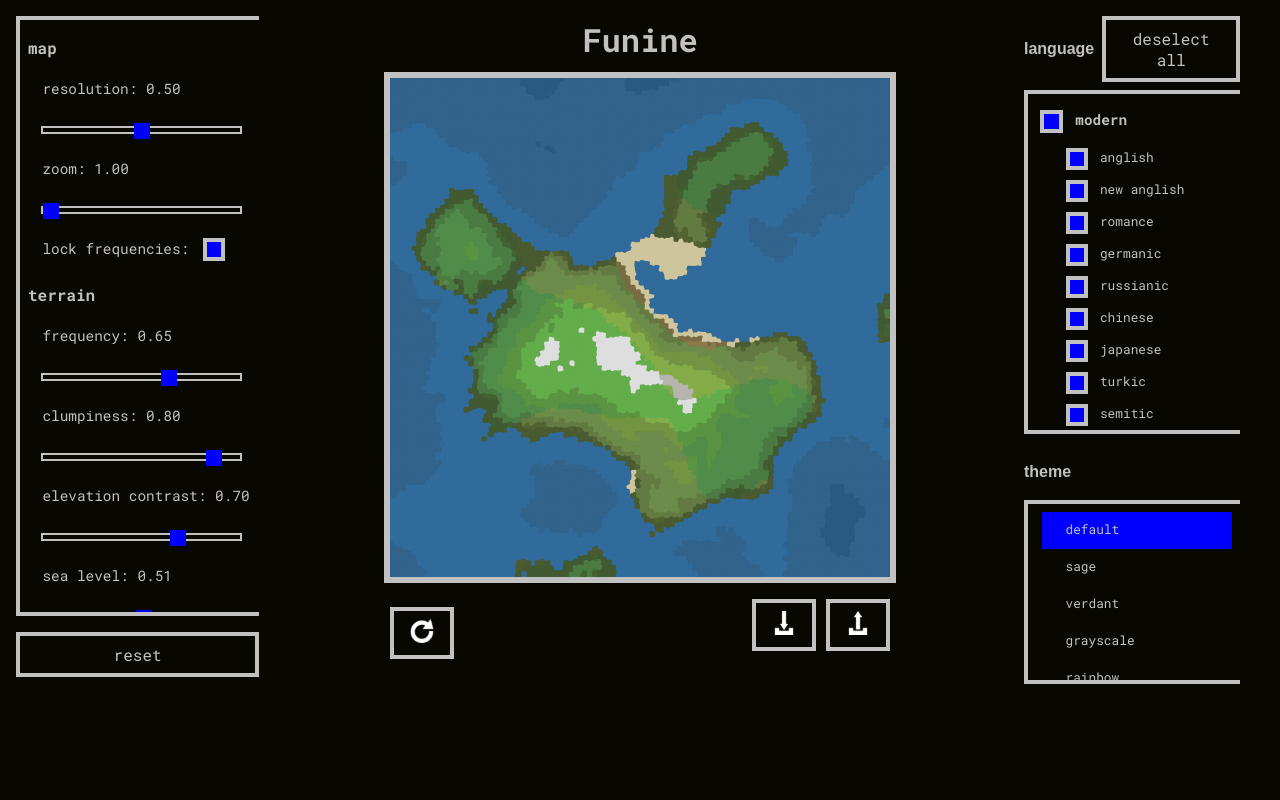
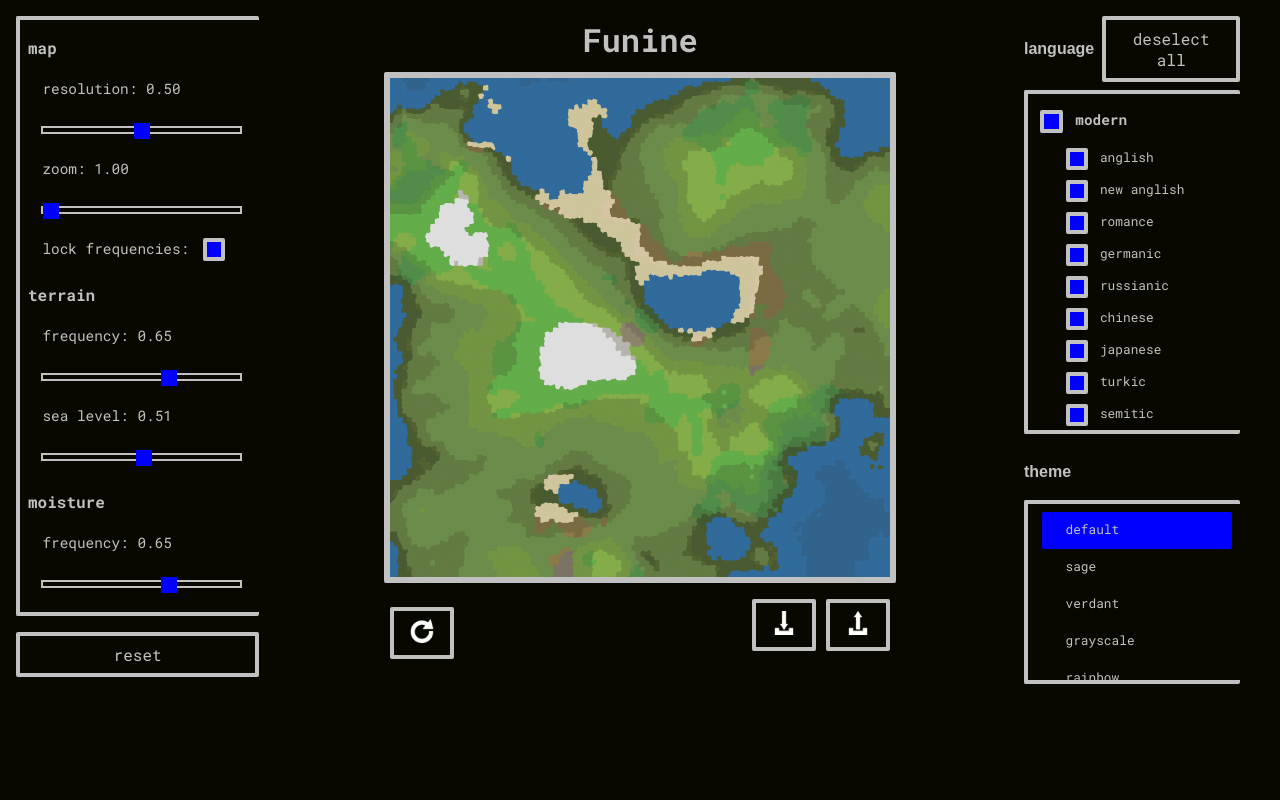
Before and after one commit to synnefon/mapinator, a website built with Vite: page index.html in a window 1280 px wide. Built offline with nearby package versions, Linux system fonts and the light colour scheme.

Commit message:
fewer decisions, smoother

```diff
--- a/index.html
+++ b/index.html
@@ -25,10 +25,10 @@
   <div class="popup-backdrop" id="popupBackdrop" class="hidden">
     <div class="popup">
       <h3>download as...</h3>
-      <button id="downloadPNGBtn">png</button>
-      <button id="downloadSaveBtn">savefile</button>
+      <button id="downloadPNGBtn" class="downloadPopupBtn">png</button>
+      <button id="downloadSaveBtn" class="downloadPopupBtn">savefile</button>
       <br>
-      <button id="cancelPopupBtn">cancel</button>
+      <button id="cancelPopupBtn" class="downloadPopupBtn">cancel</button>
     </div>
   </div>
 
@@ -52,11 +52,11 @@
           <label for="terrainFrequency">frequency: <span id="terrainFrequencyValue"></span></label>
           <input id="terrainFrequency" type="range" min="0" max="1.0" step="0.01" />
 
-          <label for="clumpiness">clumpiness: <span id="clumpinessValue"></span></label>
-          <input id="clumpiness" type="range" min="-1" max="1" step="0.01" />
+          <!-- <label for="clumpiness">clumpiness: <span id="clumpinessValue"></span></label>
+          <input id="clumpiness" type="range" min="-1" max="1" step="0.01" /> -->
 
-          <label for="elevationContrast">elevation contrast: <span id="elevationContrastValue"></span></label>
-          <input id="elevationContrast" type="range" min="0" max="1" step="0.01" />
+          <!-- <label for="elevationContrast">elevation contrast: <span id="elevationContrastValue"></span></label>
+          <input id="elevationContrast" type="range" min="0" max="1" step="0.01" /> -->
 
           <label for="seaLevel">sea level: <span id="seaLevelValue"></span></label>
           <input id="seaLevel" type="range" min="0" max="1" step="0.01" />
@@ -67,8 +67,8 @@
           <label for="weatherFrequency">frequency: <span id="weatherFrequencyValue"></span></label>
           <input id="weatherFrequency" type="range" min="0" max="1.0" step="0.01" />
 
-          <label for="moistureContrast">moisture contrast: <span id="moistureContrastValue"></span></label>
-          <input id="moistureContrast" type="range" min="0" max="1" step="0.01" />
+          <!-- <label for="moistureContrast">moisture contrast: <span id="moistureContrastValue"></span></label>
+          <input id="moistureContrast" type="range" min="0" max="1" step="0.01" /> -->
 
           <label for="rainfall">rainfall: <span id="rainfallValue"></span></label>
           <input id="rainfall" type="range" min="0" max="1" step="0.01" />
--- a/src/UIManager.ts
+++ b/src/UIManager.ts
@@ -57,21 +57,21 @@ export const sliderDefs: readonly SliderDef[] = [
   { key: "resolution", idBase: "resolution", min: 0, max: 1, step: 0.01 },
   { key: "rainfall", idBase: "rainfall", min: 0, max: 1, step: 0.01 },
   { key: "seaLevel", idBase: "seaLevel", min: 0, max: 1, step: 0.01 },
-  { key: "clumpiness", idBase: "clumpiness", min: -1, max: 1, step: 0.01 },
-  {
-    key: "elevationContrast",
-    idBase: "elevationContrast",
-    min: 0,
-    max: 1,
-    step: 0.01,
-  },
-  {
-    key: "moistureContrast",
-    idBase: "moistureContrast",
-    min: 0,
-    max: 1,
-    step: 0.01,
-  },
+  // { key: "clumpiness", idBase: "clumpiness", min: -1, max: 1, step: 0.01 },
+  // {
+  //   key: "elevationContrast",
+  //   idBase: "elevationContrast",
+  //   min: 0,
+  //   max: 1,
+  //   step: 0.01,
+  // },
+  // {
+  //   key: "moistureContrast",
+  //   idBase: "moistureContrast",
+  //   min: 0,
+  //   max: 1,
+  //   step: 0.01,
+  // },
   {
     key: "terrainFrequency",
     idBase: "terrainFrequency",
--- a/src/common/settings.ts
+++ b/src/common/settings.ts
@@ -94,12 +94,12 @@ export type ElevationSettings = {
 };
 
 export const ELEVATION_SETTINGS_DEFAULTS: ElevationSettings = {
-  centerDrift: 0.62,
-  baseRadius: 0.35,
+  centerDrift: 0.1,
+  baseRadius: 0.6,
   warpStrength: 0.5,
   ripple: 0.5,
-  kWarp: 2,
-  kRip: 2.2,
+  kWarp: 3.5,
+  kRip: 1.7,
   softness: 0.3,
-  aaRadius: 0.05,
+  aaRadius: 0.1,
 };
--- a/src/main.ts
+++ b/src/main.ts
@@ -15,6 +15,7 @@ import { MapRenderer } from "./renderer/MapRenderer";
 import { PanZoomController } from "./renderer/PanZoomController";
 import { sliderDefs, UIManager, type SliderDef } from "./UIManager";
 import { MAPINATION_FILE_EXTENSION } from "./common/constants";
+import { makeRNG, randomContinuousChoice, weightedRandomChoice, type RNG } from "./common/random";
 
 // === UTILITY FUNCTIONS ===
 
@@ -75,6 +76,7 @@ document.addEventListener("DOMContentLoaded", () => {
     appState.mapName || nameGenerator.generate()
   );
   const mapRenderer = new MapRenderer();
+  let rng: RNG = makeRNG(appState.mapName);
 
   // === CORE FUNCTIONALITY ===
   const {
@@ -142,6 +144,11 @@ document.addEventListener("DOMContentLoaded", () => {
 
   const redraw = (newName?: string) => {
     appState.mapName = newName || generateMapName();
+    rng = makeRNG(appState.mapName);
+    appState.settings.clumpiness = weightedRandomChoice([
+      { val: randomContinuousChoice(0.75, 0.95, rng), prob: 0.7 },
+      { val: randomContinuousChoice(-0.95, -0.5, rng), prob: 0.3 },
+    ], rng);
     drawTitle(appState.mapName);
     drawMap();
   };
@@ -169,7 +176,6 @@ document.addEventListener("DOMContentLoaded", () => {
     onZoomChange: (zoom, viewScale) => {
       zoomInput.value = String(zoom);
       zoomValue.textContent = viewScale.toFixed(2);
-
     },
   });
 
--- a/src/mapgen/ElevationCalculator.ts
+++ b/src/mapgen/ElevationCalculator.ts
@@ -3,69 +3,109 @@ import { randomContinuousChoice, weightedRandomChoice, type RNG } from "../commo
 import { ELEVATION_SETTINGS_DEFAULTS, type ElevationSettings } from "../common/settings";
 import { clamp, lerp } from "../common/util";
 
+/** smoothstep for mask shaping */
 const smoothstep = (a: number, b: number, x: number) => {
     const t = clamp((x - a) / (b - a));
     return t * t * (3 - 2 * t);
 };
 
-type ClumpCenter = {
-    cx: number;
-    cy: number;
-    rotS: number;
-    rotC: number;
+type LineClump = {
+    // Quadratic Bézier control points
+    p0x: number; p0y: number;
+    p1x: number; p1y: number; // control
+    p2x: number; p2y: number;
+    // Per-line params
+    radiusScale: number;  // multiplies settings.baseRadius
+    bend: number;         // stored for debugging; not used at runtime
+    length: number;       // same
 };
 
-const radiusMap: { [key: number]: (rng: RNG) => number } = {
-    1: (rng: RNG) => randomContinuousChoice(0.3, 0.4, rng),
-    2: (rng: RNG) => randomContinuousChoice(0.25, 0.35, rng),
-    3: (rng: RNG) => randomContinuousChoice(0.2, 0.3, rng),
-    4: (rng: RNG) => randomContinuousChoice(0.15, 0.25, rng),
-    5: (rng: RNG) => randomContinuousChoice(0.1, 0.15, rng),
+const numLineProbs = [
+    { val: 1, prob: 0.6 },
+    { val: 2, prob: 0.3 },
+    { val: 3, prob: 0.1 },
+];
+
+// Rough ranges for line length and bend magnitude by count
+const lengthRange = (n: number) => {
+    // unit-ish coordinates around origin; tune to your world scale
+    if (n === 1) return [0.1, 4];   // one big sweeping line
+    if (n === 2) return [0.1, 1];
+    return [0.1, 1];              // three shorter lines
 };
-const driftMap: { [key: number]: (rng: RNG) => number } = {
-    1: (rng: RNG) => randomContinuousChoice(0.1, 0.15, rng),
-    2: (rng: RNG) => randomContinuousChoice(0.1, 0.4, rng),
-    3: (rng: RNG) => randomContinuousChoice(0.3, 0.5, rng),
-    4: (rng: RNG) => randomContinuousChoice(0.3, 0.6, rng),
-    5: (rng: RNG) => randomContinuousChoice(0.4, 0.8, rng),
+const bendRange = (n: number) => {
+    if (n === 1) return [0.15, 0.32];
+    if (n === 2) return [0.12, 0.3];
+    return [0.08, 0.3];
 };
-
-const blobNumberProbs = [
-    { val: 1, prob: 0.5 },
-    { val: 2, prob: 0.2 },
-    { val: 3, prob: 0.1 },
-    { val: 4, prob: 0.1 },
-    { val: 5, prob: 0.1 },
-]
 
 export class ElevationCalculator {
     private settings: ElevationSettings;
 
-    // multiple centers:
-    private centers: ClumpCenter[] = [];
+    // Multiple line clumps (1–3)
+    private lines: LineClump[] = [];
 
     private noise2D: NoiseFunction2D;
 
     constructor(rng: RNG, noise2D: NoiseFunction2D, opts?: Partial<ElevationSettings>) {
         this.noise2D = noise2D;
+        this.settings = { ...ELEVATION_SETTINGS_DEFAULTS, ...(opts ?? {}) };
 
-        this.settings = { ...ELEVATION_SETTINGS_DEFAULTS, ...(opts ?? {}) };
-        // how many blobs to union together
-        const n = weightedRandomChoice(blobNumberProbs, rng);
+        // Pick 1–3 lines
+        const n = weightedRandomChoice(numLineProbs, rng);
 
+        // Slightly retune a few knobs for “line islands”
+        // (baseRadius now means tube radius; ripple nudged for better strand edges)
         this.settings = {
             ...this.settings,
-            baseRadius: (radiusMap[n] || (() => this.settings.baseRadius))(rng),
-            centerDrift: (driftMap[n] || (() => this.settings.centerDrift))(rng),
-            ripple: randomContinuousChoice(0.2, 0.4, rng),
+            // Reuse your noise/warp params; tweak ripple a bit for tubes
+            ripple: randomContinuousChoice(0.3, 0.8, rng),
+            // centerDrift is used to place lines around the origin
+            centerDrift: Math.max(0.6, this.settings.centerDrift),
         };
 
-        // spawn N random “poses” (offset + rotation) within centerDrift envelope
+        const [lenMin, lenMax] = lengthRange(n);
+        const [bendMin, bendMax] = bendRange(n);
+
         for (let i = 0; i < n; i++) {
-            const cx = (rng() - 0.5) * this.settings.centerDrift;
-            const cy = (rng() - 0.5) * this.settings.centerDrift;
+            // Random direction & length
             const theta = rng() * Math.PI * 2;
-            this.centers.push({ cx, cy, rotS: Math.sin(theta), rotC: Math.cos(theta) });
+            const L = randomContinuousChoice(lenMin, lenMax, rng) * this.settings.centerDrift;
+
+            // Endpoints roughly symmetric around origin, then jittered
+            const half = L * 0.5;
+            const dx = Math.cos(theta), dy = Math.sin(theta);
+
+            const jx0 = (rng() - 0.5) * 0.15 * L;
+            const jy0 = (rng() - 0.5) * 0.15 * L;
+            const jx2 = (rng() - 0.5) * 0.15 * L;
+            const jy2 = (rng() - 0.5) * 0.15 * L;
+
+            const p0x = -dx * half + jx0;
+            const p0y = -dy * half + jy0;
+            const p2x = +dx * half + jx2;
+            const p2y = +dy * half + jy2;
+
+            // Control point: along perpendicular with random bend
+            const nx = -dy, ny = dx;
+            const bendMag = randomContinuousChoice(bendMin, bendMax, rng) * L;
+            const signed = (rng() < 0.5 ? -1 : 1);
+            const cxOff = nx * bendMag * signed;
+            const cyOff = ny * bendMag * signed;
+            // Control at midpoint + perpendicular offset
+            const midx = (p0x + p2x) * 0.5;
+            const midy = (p0y + p2y) * 0.5;
+            const p1x = midx + cxOff;
+            const p1y = midy + cyOff;
+
+            const radiusJitter = lerp(0.8, 1.25, rng());
+            const line: LineClump = {
+                p0x, p0y, p1x, p1y, p2x, p2y,
+                radiusScale: radiusJitter,
+                bend: bendMag,
+                length: L,
+            };
+            this.lines.push(line);
         }
     }
 
@@ -76,19 +116,26 @@ export class ElevationCalculator {
         clumpiness: number,
     ): number {
         const base = this.fbm2(x, y, terrainFrequency);
-        const mask = this.sampleAA(x, y, terrainFrequency);          // 0 center → 1 edges (now multi-blob)
+        const mask = this.sampleAA(x, y, terrainFrequency); // 0 inside lines’ tubes → 1 outside all
+        // if (mask === 0) {
+        //     return 10;
+        // }
         const C = this.coastField(mask, clumpiness);
         const elevation = this.blendElevation(base, C, Math.abs(clumpiness));
         return elevation;
     }
 
-    /** 0 inside any blob → 1 outside all (smooth union) */
+    /** 0 inside the winning line’s tube → 1 outside all */
     public sample(x: number, y: number, terrainFrequency: number): number {
-        const sd = this.compositeSignedDistance(x, y, terrainFrequency);
+        const { warpStrength, kWarp } = this.settings;
+        const wx = x + warpStrength * (this.fbm2(kWarp * x, kWarp * y, terrainFrequency) - 0.5);
+        const wy = y + warpStrength * (this.fbm2(kWarp * y, kWarp * x, terrainFrequency) - 0.5);
+
+        const sd = this.exclusiveSignedDistance(wx, wy, terrainFrequency);
         return smoothstep(-this.settings.softness, +this.settings.softness, sd);
     }
 
-    /** 4-tap rotated-grid AA */
+    /** 4-tap AA like before */
     public sampleAA(x: number, y: number, terrainFrequency: number): number {
         const e = this.settings.aaRadius;
         let sum = 0;
@@ -101,8 +148,8 @@ export class ElevationCalculator {
 
     /**
      * Unified coast field C(c):
-     *  c = +1 ⇒ C = (1 - mask)   (islands: land center(s), water edges)
-     *  c = -1 ⇒ C = mask         (Med:    water center(s), land edges)
+     *  c = +1 ⇒ C = (1 - mask)   (islands: land along the lines, water edges)
+     *  c = -1 ⇒ C = mask         (inverted)
      *  c =  0 ⇒ C = 0.5
      */
     public coastField(maskVal: number, clumpiness: number): number {
@@ -114,47 +161,103 @@ export class ElevationCalculator {
         return base + 0.5 * amt * (C - base);
     }
 
-    // --- internals --- //
+    // --- internals (line version) --- //
 
-    /** Smooth-min (log-sum-exp) for stable unions of SDFs */
-    private sminExp(a: number, b: number, k: number) {
-        const kk = Math.max(1e-3, k);
-        return -Math.log(Math.exp(-kk * a) + Math.exp(-kk * b)) / kk;
+    /**
+     * Exclusive SDF: choose the *single* nearest line “tube”.
+     * This satisfies “points not already being influenced by another line”:
+     * per sample, one winner; others ignored.
+     */
+    private exclusiveSignedDistance(x: number, y: number, terrainFrequency: number): number {
+        let best = Infinity;
+
+        for (let i = 0; i < this.lines.length; i++) {
+            const li = this.lines[i];
+            const d = this.lineSignedDistance(li, x, y, terrainFrequency);
+            if (d < best) best = d;
+        }
+        return best;
     }
 
-    private compositeSignedDistance(x: number, y: number, terrainFrequency: number): number {
-        const k = 1_000;
-        let sd = Infinity;
-        for (let i = 0; i < this.centers.length; i++) {
-            const c = this.centers[i];
-            const { wx, wy } = this.warpedWithCenter(x, y, terrainFrequency, c);
-            const d = this.signedDistance(wx, wy, terrainFrequency);
-            sd = (i === 0) ? d : this.sminExp(sd, d, k);
+    /**
+     * Signed distance to a quadratic Bézier “tube” with noisy radius.
+     * sd = (distance to curve) - (radius(t) + ripple(x,y))
+     * Negative => inside tube (land if clumpiness>0).
+     */
+    private lineSignedDistance(
+        L: LineClump,
+        x: number,
+        y: number,
+        terrainFrequency: number
+    ): number {
+        // Find closest point on the curve via sampled search + two refinements.
+        // This is fast and robust for terrain; N=12 is a good sweet spot.
+        let tBest = 0;
+        let dBest = Infinity;
+
+        const N = 12;
+        for (let k = 0; k <= N; k++) {
+            const t = k / N;
+            const px = this.qbez(L.p0x, L.p1x, L.p2x, t);
+            const py = this.qbez(L.p0y, L.p1y, L.p2y, t);
+            const d = Math.hypot(px - x, py - y);
+            if (d < dBest) { dBest = d; tBest = t; }
         }
-        return sd;
+
+        // Two local refinements around tBest (parabolic 1D step)
+        tBest = this.refineT(L, x, y, tBest, 0.08);
+        tBest = this.refineT(L, x, y, tBest, 0.025);
+
+        const px = this.qbez(L.p0x, L.p1x, L.p2x, tBest);
+        const py = this.qbez(L.p0y, L.p1y, L.p2y, tBest);
+        const dist = Math.hypot(px - x, py - y);
+
+        // Tube radius varies slightly along t (fatter mid, thinner ends), then line-level scale
+        const baseR = this.settings.baseRadius * L.radiusScale;
+        const bell = 0.6 + 0.4 * (1 - Math.abs(2 * tBest - 1)); // max at center
+        const radiusT = baseR * bell;
+
+        // Ripple using your fbm2 (domain-warp-friendly), respectful of terrainFrequency
+        const { kRip, ripple } = this.settings;
+        const rip = ripple * (this.fbm2(kRip * px, kRip * py, terrainFrequency) - 0.5);
+
+        // Signed distance to noisy tube
+        return (dist - (radiusT + rip));
     }
 
-    /** translate+rotate by a specific center’s pose, then domain-warp */
-    private warpedWithCenter(x: number, y: number, terrainFrequency: number, c: ClumpCenter) {
-        const { warpStrength, kWarp } = this.settings;
-
-        // local space around this center
-        const xt = x - c.cx, yt = y - c.cy;
-        const xr = xt * c.rotC + yt * c.rotS;
-        const yr = -xt * c.rotS + yt * c.rotC;
-
-        // domain warp (frozen amps/freqs)
-        const wx = xr + warpStrength * (this.fbm2(kWarp * xr, kWarp * yr, terrainFrequency) - 0.5);
-        const wy = yr + warpStrength * (this.fbm2(kWarp * yr, kWarp * xr, terrainFrequency) - 0.5);
-        return { wx, wy };
+    /** Quadratic Bézier component */
+    private qbez(a: number, b: number, c: number, t: number): number {
+        const s = 1 - t;
+        return s * s * a + 2 * s * t * b + t * t * c;
     }
 
-    private signedDistance(wx: number, wy: number, terrainFrequency: number) {
-        const { baseRadius, ripple, kRip } = this.settings;
-        const r = Math.hypot(wx, wy);
-        const rip = ripple * (this.fbm2(kRip * wx, kRip * wy, terrainFrequency) - 0.5);
-        return (r - baseRadius) - rip; // <0 inside, >0 outside
+    /**
+     * Tiny 1D refinement step around t0: try t0±h and t0, fit a parabola, step to its minimum.
+     * Clamps to [0,1]. Fast and good enough for terrains.
+     */
+    private refineT(L: LineClump, x: number, y: number, t0: number, h: number): number {
+        const tL = clamp(t0 - h);
+        const tC = clamp(t0);
+        const tR = clamp(t0 + h);
+
+        const dL = this.distAt(L, x, y, tL);
+        const dC = this.distAt(L, x, y, tC);
+        const dR = this.distAt(L, x, y, tR);
+
+        // Quadratic fit vertex (avoid division by small denom)
+        const denom = (dL - 2 * dC + dR);
+        if (Math.abs(denom) < 1e-6) return t0;
+        let t = tC + (h * (dL - dR)) / (2 * denom);
+        return clamp(t);
     }
+
+    private distAt(L: LineClump, x: number, y: number, t: number): number {
+        const px = this.qbez(L.p0x, L.p1x, L.p2x, t);
+        const py = this.qbez(L.p0y, L.p1y, L.p2y, t);
+        return Math.hypot(px - x, py - y);
+    }
+
+    // --- you already had these noise helpers --- //
 
     // two-octave noise → ~[0,1]
     private fbm2 = (x: number, y: number, terrainFrequency: number) => {
--- a/src/mapgen/MapGenerator.ts
+++ b/src/mapgen/MapGenerator.ts
@@ -2,7 +2,7 @@ import { Delaunay } from "d3-delaunay";
 import { createNoise2D, type NoiseFunction2D } from "simplex-noise";
 import type { BaseMap, WorldMap } from "../common/map";
 import { makeRNG, type RNG } from "../common/random";
-import type { MapSettings } from "../common/settings";
+import { ELEVATION_SETTINGS_DEFAULTS, type MapSettings } from "../common/settings";
 import { clamp, lerp } from "../common/util";
 import { ElevationCalculator } from "./ElevationCalculator";
 import { PointGenerator } from "./PointGenerator";
@@ -32,12 +32,15 @@ export class MapGenerator {
   }
 
   public generateMap(input: MapSettings): WorldMap {
+    // console.log(clumpiness)
     const settings: MapSettings = {
       ...input,
       resolution: lerp(10, 200, input.resolution),
       terrainFrequency: lerp(0.1, 1.3, 1 - input.terrainFrequency),
       weatherFrequency: lerp(0.1, 1.3, 1 - input.weatherFrequency),
-      clumpiness: lerp(-0.9, 1.1, input.clumpiness, -1, 1)
+      // seaLevel: lerp(0.4, 0.6, input.seaLevel),
+      // clumpiness: lerp(-0.9, 1.1, input.clumpiness, -1, 1)
+      // clumpiness,
     };
     const { resolution } = settings;
 
@@ -81,14 +84,29 @@ export class MapGenerator {
     const s = settings.weatherFrequency;
     const moistureContrast = settings.moistureContrast ?? 0.5; // 0.5 = identity
 
+    // pull shared warp/ripple params from elevation
+    const { kRip, kWarp, warpStrength } = ELEVATION_SETTINGS_DEFAULTS;
+
+    // two-octave fbm ~ [0,1], same recipe as elevation
+    const fbm2w = (x: number, y: number) => {
+      const n1 = this.noise2D(x / s, y / s);
+      const n2 = this.noise2D((2 * x) / s, (2 * y) / s);
+      // clamp if you have it; otherwise Math.min/Max
+      return Math.min(1, Math.max(0, 0.5 + 0.35 * n1 + 0.15 * n2));
+    };
+
     const out = new Float32Array(numRegions);
 
     for (let r = 0; r < numRegions; r++) {
+      // normalize coords to [-0.5, 0.5]
       const nx = points[r].x / resolution - 0.5;
       const ny = points[r].y / resolution - 0.5;
 
-      // base moisture from noise in [0,1]
-      const m = lerp(0, 1, this.noise2D(nx / s, ny / s), -1, 1);
+      const wx = nx + (warpStrength/3) * (fbm2w(kWarp * nx, kWarp * ny) - 0.5);
+      const wy = ny + (warpStrength/3) * (fbm2w(kWarp * ny, kWarp * nx) - 0.5);
+
+      // base moisture from fbm in [0,1], with kRip scaling
+      const m = fbm2w((kRip/2) * wx, (kRip/2) * wy);
 
       // apply contrast like elevationContrast does
       out[r] = this.applyContrast(m, moistureContrast);
@@ -100,18 +118,34 @@ export class MapGenerator {
   private genElevations(baseMap: BaseMap, settings: MapSettings): Float32Array {
     const { points, numRegions, resolution } = baseMap;
     const {
-      elevationContrast = 0.5,   // 0 = flat, 0.5 = identity, 1 = punchy
+      seaLevel,
       terrainFrequency,
-      clumpiness,                 // -1..1  (neg = Mediterranean, pos = Island)
+      clumpiness,
     } = settings;
 
     const out = new Float32Array(numRegions);
+
+    // Define our desired output range for contrast.
+    const CONTRAST_AT_LOW_SEA = 0.45; // medium contrast
+    const CONTRAST_AT_HIGH_SEA = 1.0; // punchy contrast
+    // Define the sea level range over which contrast ramps up.
+    // (below min → medium contrast, above max → max contrast)
+    const SEA_LEVEL_CONTRAST_MIN = 0.2;
+    const SEA_LEVEL_CONTRAST_MAX = 0.9;
+    // Normalize seaLevel into [0,1] within the ramp range.
+    const normalizedSeaLevel = clamp(
+      lerp(0, 1, seaLevel, SEA_LEVEL_CONTRAST_MIN, SEA_LEVEL_CONTRAST_MAX)
+    );
+    // Apply smoothstep easing to make the transition more gradual around mid-range.
+    const easedSeaLevel = normalizedSeaLevel * normalizedSeaLevel * (3 - 2 * normalizedSeaLevel);
+    // Lerp final contrast between medium and punchy depending on eased sea level.
+    const elevationContrast = lerp(CONTRAST_AT_LOW_SEA, CONTRAST_AT_HIGH_SEA, easedSeaLevel);
 
     for (let r = 0; r < numRegions; r++) {
       const x = lerp(-0.5, 0.5, points[r].x / resolution);
       const y = lerp(-0.5, 0.5, points[r].y / resolution);
       const elev = this.elevationCalc.maskedElevation(x, y, terrainFrequency, clumpiness);
-      out[r] = this.applyContrast(elev, elevationContrast);
+      out[r] = (elev === 10) ? elev : this.applyContrast(elev, elevationContrast);
     }
 
     return out;
--- a/src/renderer/BiomeColor.ts
+++ b/src/renderer/BiomeColor.ts
@@ -23,7 +23,7 @@ function shapeForRules(
   seaLevel: number
 ): { elevation: number; moisture: number } {
   // map elevation 0..1 -> [-1..1], then shift by sea level (lower sea => more land)
-  let e = lerp(-1.0 - (seaLevel - 0.1), 1.0 - (seaLevel - 0.1), elevation);
+  let e = lerp(-0.9 - (seaLevel - 0.1), 0.9 - (seaLevel - 0.1), elevation);
 
   // moisture exponent
   let m = Math.pow(moisture, rainfall);
--- a/src/renderer/MapRenderer.ts
+++ b/src/renderer/MapRenderer.ts
@@ -194,6 +194,9 @@ export class MapRenderer {
     // Compute colors for all cells once
     const colors = new Array<string>(map.points.length);
     for (let i = 0; i < map.points.length; i++) {
+      // if (map.elevations[i] === 10) {
+      //   // colors[i] = "#FF0000"
+      // } else {
         const rawColor = colorAt(
           settings.theme,
           map.elevations[i],
@@ -202,6 +205,8 @@ export class MapRenderer {
           settings.seaLevel
         );
         colors[i] = this.quantizeColor(rawColor);
+      // }
+
     }
 
     this.cellColorCache.set(map, {
--- a/src/style.css
+++ b/src/style.css
@@ -694,6 +694,14 @@ hr {
 
   .sidebar {
     border-right: none;
-    border-bottom: 2px solid #222;
+    border-bottom: 2px solid var(--text);
   }
 }
+
+.downloadPopupBtn:hover {
+  color: var(--text);
+}
+
+* {
+  border-radius: 2px;
+}
```
Lines whose indentation alone changed are shown as unchanged.
